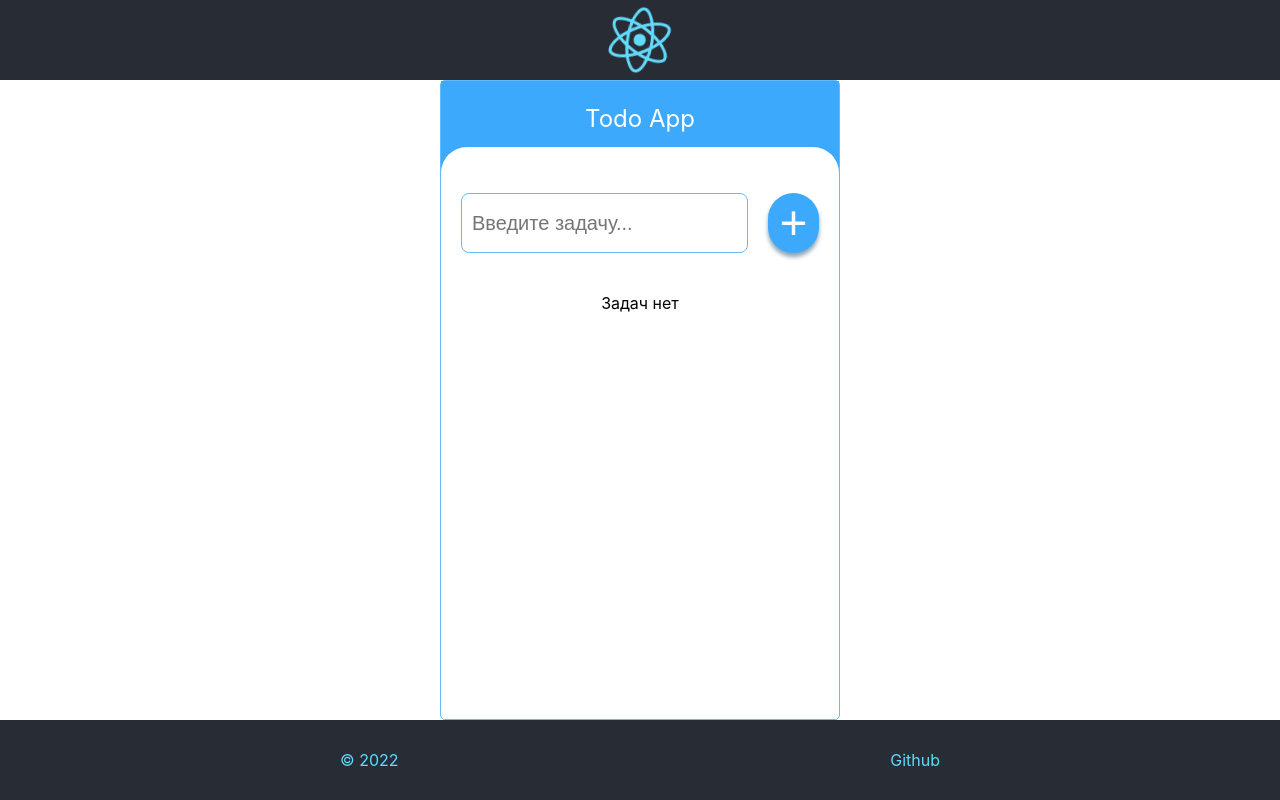
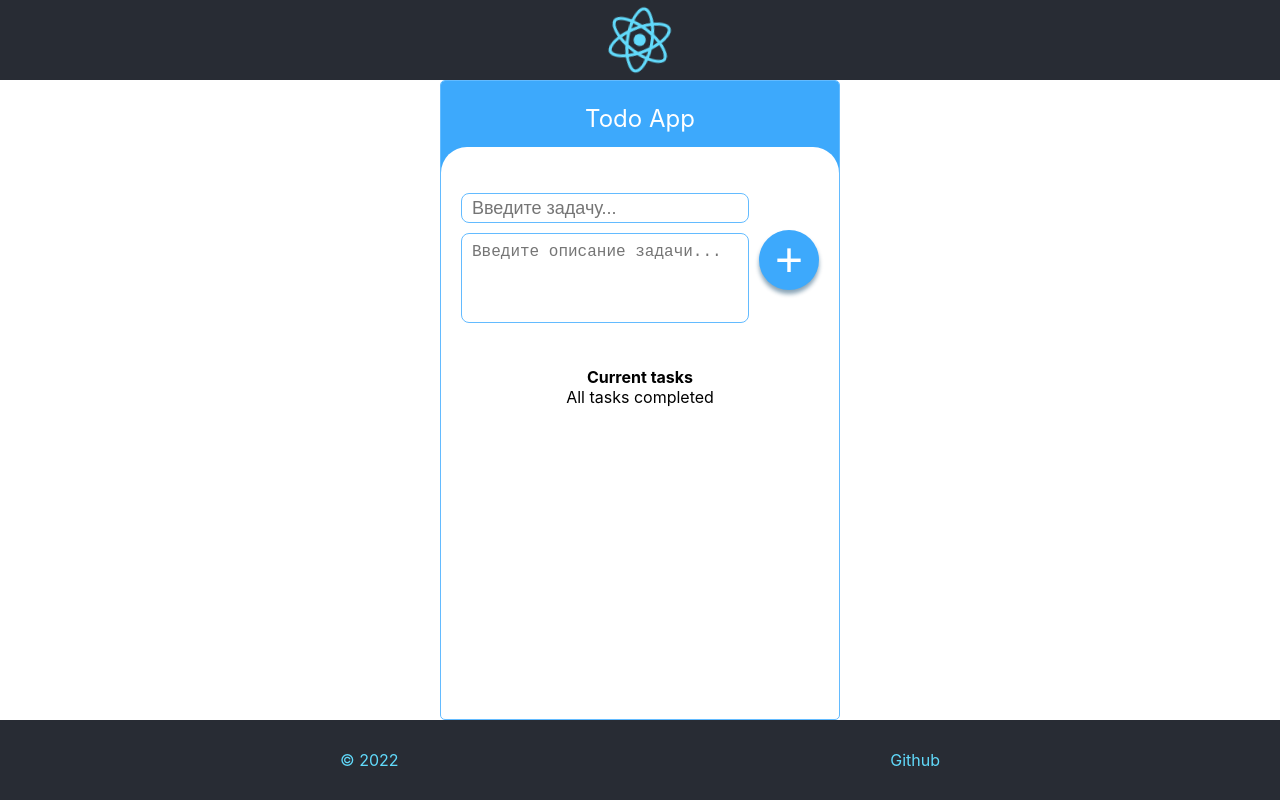
Before and after one commit to Dauhaliavets/todo-app-react, a React (Create React App) app in the folder todo-app/: page / in a window 1280 px wide. Built offline with nearby package versions, Linux system fonts and the light colour scheme.

Commit message:
feat: add description from create task

```diff
--- a/todo-app/src/Components/Home/Form/Form.css
+++ b/todo-app/src/Components/Home/Form/Form.css
@@ -5,17 +5,32 @@
 	padding: 20px;
 }
 .Form-input {
-	margin-right: 20px;
+	width: 100%;
+	margin-bottom: 10px;
 	padding: 0px 10px;
-	height: 60px;
+	height: 30px;
 	border: none;
 	font-weight: 400;
-	font-size: 20px;
+	font-size: 18px;
 	line-height: 20px;
 	border: 1px solid #63bbff;
 	border-radius: 8px;
 }
+.Form-textarea {
+	width: 100%;
+	margin-right: 20px;
+	padding: 10px;
+	height: 90px;
+	font-weight: 400;
+	font-size: 16px;
+	line-height: 16px;
+	border: 1px solid #63bbff;
+	border-radius: 8px;
+	resize: none;
+}
 .Form-button {
+	margin-left: 10px;
+	flex-shrink: 0;
 	width: 60px;
 	height: 60px;
 	background: #3DA9FC;
--- a/todo-app/src/Components/Home/Form/Form.jsx
+++ b/todo-app/src/Components/Home/Form/Form.jsx
@@ -1,28 +1,47 @@
-import { useState } from "react";
-import './Form.css'
+import { useState } from 'react';
+import './Form.css';
 
 function Form(props) {
 	const [name, setName] = useState('');
+	const [description, setDescription] = useState('');
 
 	const handlerSubmit = (e) => {
 		e.preventDefault();
-		props.addTask(name);
-		setName('')
-	}
+
+		if(name && description) {
+			props.addTask(name, description);
+		}
+
+		setName('');
+		setDescription('');
+	};
 
 	const onChange = (e) => {
 		setName(e.target.value);
+	};
+
+	const onChangeDescription = (e) => {
+		setDescription(e.target.value);
 	}
 
 	return (
-		<form onSubmit={handlerSubmit} className="Form">
-			<input
-				type="text"
-				placeholder="Введите задачу..."
-				onChange={onChange}
-				value={name}
-				className="Form-input"></input>
-			<button className="Form-button">+</button>
+		<form onSubmit={handlerSubmit} className='Form'>
+			<div>
+				<input
+					type='text'
+					placeholder='Введите задачу...'
+					onChange={onChange}
+					value={name}
+					className='Form-input'
+				></input>
+				<textarea
+					placeholder='Введите описание задачи...'
+					onInput={onChangeDescription}
+					value={description}
+					className='Form-textarea'
+				></textarea>
+			</div>
+			<button className='Form-button'>+</button>
 		</form>
 	);
 }
--- a/todo-app/src/Components/Home/Home.css
+++ b/todo-app/src/Components/Home/Home.css
@@ -2,6 +2,7 @@
 	max-width: 400px;
 	height: 80vh;
 	align-self: center;
+	overflow-x: auto;
 
 	border: 1px solid #63bbff;
 	border-radius: 5px;
--- a/todo-app/src/Components/Home/Home.jsx
+++ b/todo-app/src/Components/Home/Home.jsx
@@ -7,11 +7,12 @@ import Todos from './Todos/Todos';
 function Home(props) {
 	const [todos, setTodos] = useState([]);
 
-	const addTask = (inputValue) => {
+	const addTask = (inputValue, descriptionValue) => {
 		if(inputValue) {
 			const newItem = {
 				id: Math.round(Math.random() * 10000),
 				value: inputValue,
+				description: descriptionValue,
 				isCheked: false,
 			}
 			setTodos([...todos, newItem]);
--- a/todo-app/src/Components/Home/Todos/Todo/Todo.css
+++ b/todo-app/src/Components/Home/Todos/Todo/Todo.css
@@ -1,35 +1,49 @@
 .Todo-item {
 	margin: 5px 0px;
-	padding: 8px 8px;
+	padding: 8px;
 	display: flex;
 	justify-content: space-between;
+	align-items: center;
 	border: 1px solid #63bbff;
 	border-radius: 8px;
+}
+.Todo-item_content {
+}
+.Todo-item_name {
+	text-align: left;
+	font-size: 20px;
+	line-height: 23px;
+}
+.Todo-item_descripton {
+	text-align: left;
 	font-size: 16px;
-	line-height: 16px;
+	line-height: 19px;
+	color: rgba(9, 64, 103, 0.47);
 }
 
 .Todo-remove {
 	display: inline-block;
+	flex-shrink: 0;
 	width: 20px;
 	height: 20px;
-	background-color: #EF4565;
+	background-color: #ef4565;
 	font-size: 20px;
+	line-height: 16px;
 	color: #ffffff;
 	border-radius: 4px;
 	transform: rotate(45deg);
-	transition: .3s;
+	transition: 0.3s;
 }
 .Todo-remove:hover,
 .Todo-remove:active {
 	cursor: pointer;
 	background-color: #f55c78;
 	transform: rotate(135deg);
-	transition: .3s;
+	transition: 0.3s;
 }
 .Todo-remove:active {
 	cursor: pointer;
 	background-color: #f55c78;
 	transform: rotate(135deg);
-	transition: .3s;
+	transition: 0.3s;
 }
--- a/todo-app/src/Components/Home/Todos/Todo/Todo.jsx
+++ b/todo-app/src/Components/Home/Todos/Todo/Todo.jsx
@@ -1,9 +1,13 @@
 import './Todo.css';
 
-function Todo({ item, index, removeTask }) {
+function Todo({ item, removeTask }) {
 	return (
 		<div className="Todo-item">
-			{index + 1}. {item.value}
+			<div className="Todo-item_content">
+				<p className="Todo-item_name">{item.value}</p>
+				<p className="Todo-item_descripton">{item.description}</p>
+			</div>
+
 			<span onClick={() => {removeTask(item.id)}} className="Todo-remove">+</span>
 		</div>
 	)
--- a/todo-app/src/Components/Home/Todos/Todos.css
+++ b/todo-app/src/Components/Home/Todos/Todos.css
@@ -1,3 +1,5 @@
 .Todos {
 	padding: 20px;
+	overflow: auto;
+	scroll-behavior: smooth;
 }
--- a/todo-app/src/Components/Home/Todos/Todos.jsx
+++ b/todo-app/src/Components/Home/Todos/Todos.jsx
@@ -4,9 +4,10 @@ import './Todos.css';
 function Todos({ items, removeTask }){
 	return (
 		<div className="Todos">
+			<h4>{'Current tasks'}</h4>
 			{items.length
-				? items.map((item, index) => <Todo key={item.id} item={item} index={index} removeTask={removeTask}/>)
-				: 'Задач нет'}
+				? items.map(item => <Todo key={item.id} item={item} removeTask={removeTask}/>)
+				: 'All tasks completed'}
 		</div>
 	)
 }
```
